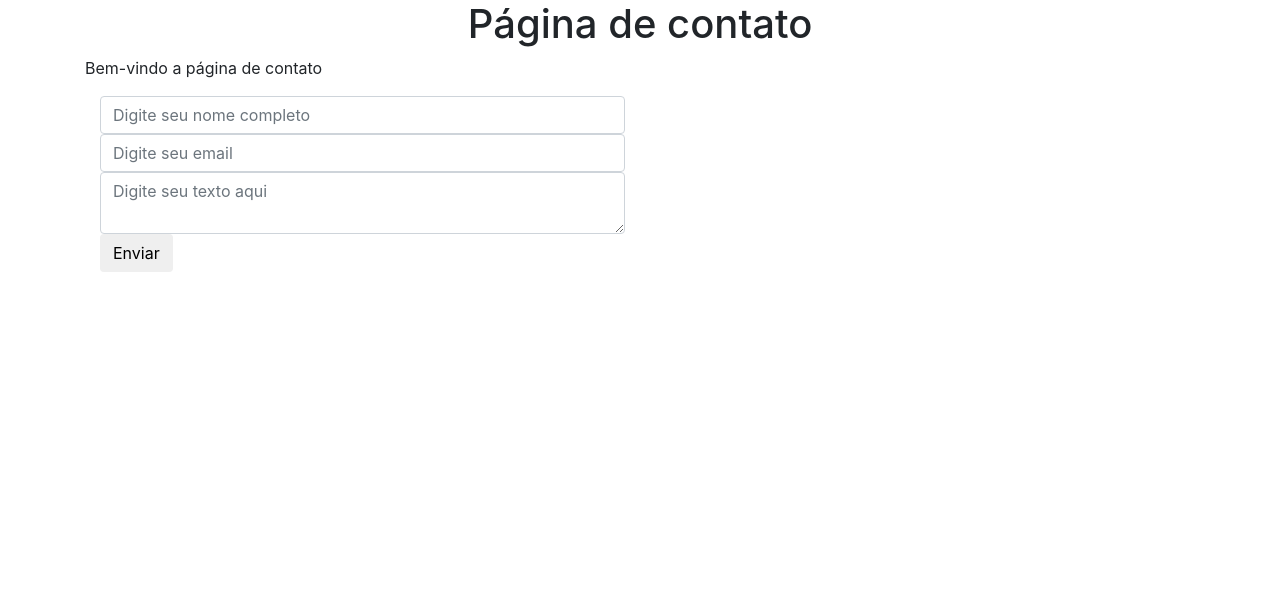
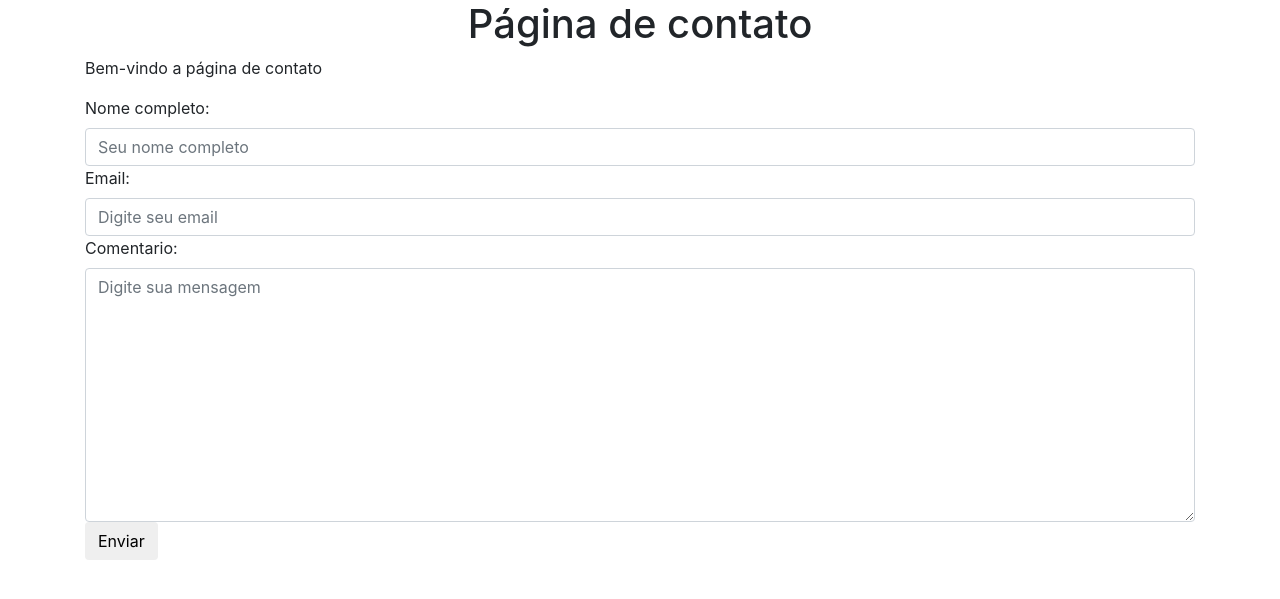
Before and after one commit to olavuwdev/django_ecommerce, a Django app: page /contact/ in a window 1280 px wide. Shown: the top 599 px of the page. Run offline with Django 5.2, Linux system fonts and the light colour scheme; some libraries are stand-ins or nearby versions.

Commit message:
Formulario de uma forma mais eficiente

```diff
--- /dev/null
+++ b/e_commerce/forms.py
@@ -0,0 +1,35 @@
+from django import forms
+
+class ContactForm(forms.Form):
+    Nome_Completo = forms.CharField(
+        error_messages={'required' : 'Nome completo é obrigatorio!'},
+            widget=forms.TextInput(
+                attrs={
+                        "class": "form-control",
+                        "placeholder": "Seu nome completo"
+                    }
+                )
+            )
+    email = forms.EmailField(
+        error_messages={'required' : 'Informe um email valido'},
+        widget=forms.EmailInput(
+            attrs={
+                    "class": "form-control",
+                    "placeholder": "Digite seu email"
+                }
+            )
+        )
+    comentario = forms.CharField(
+        error_messages={'required' : 'Texto é obrigatorio!'},
+        widget=forms.Textarea(
+            attrs={
+                    "class": "form-control",
+                    "placeholder": "Digite sua mensagem"
+                }
+            )
+    )
+    def clean_email(self):
+        email = self.cleaned_data.get('email')
+        if not "gmail.com" in email:
+            raise forms.ValidationError("O email deve ser gmail.com")
+        return email
--- a/e_commerce/views.py
+++ b/e_commerce/views.py
@@ -1,5 +1,8 @@
 from django.http import HttpResponse
 from django.shortcuts import render
+
+from .forms import ContactForm
+
 def home_page(request):
     context = {
         "title": "Página principal",
@@ -15,10 +18,12 @@ def about_page(request):
     return render(request, "about/view.html", context)
 
 def contact_page(request):
+    contact_form = ContactForm(request.POST or None)
     context = {
         "title": "Página de contato",
-        "content": "Bem-vindo a página de contato"
+        "content": "Bem-vindo a página de contato",
+        "form": contact_form
     }
-    if request.method == "POST":
-        print(request.POST)
+    if contact_form.is_valid():
+        print(contact_form.cleaned_data)
     return render(request, "contact/view.html", context)
--- a/templates/contact/view.html
+++ b/templates/contact/view.html
@@ -14,15 +14,13 @@
         <div class='text-center'>
             <h1>{{ title }}</h1>
         </div>
-   <div class='container'>
+        <div class='container'>
             <div class='row'>
                 <div class='col'>
-                    <p>{{ content }}</p>
+                    <p>{{ content }}</p
                     <div class='col-sm-6 col-12'>
                     <form method='POST'> {% csrf_token %}
-                        <input type='text' class='form-control' name='fullname 'placeholder='Digite seu nome completo'>
-                        <input type='email' class='form-control' name='email' placeholder='Digite seu email'>
-                        <textarea name='content' class='form-control' placeholder='Digite seu texto aqui'></textarea>
+                        {{ form }}
                         <button type='submit' class='btn btn-default'>Enviar</button>
                     </form>
                     </div>
@@ -35,4 +33,4 @@
         <script src="https://cdnjs.cloudflare.com/ajax/libs/popper.js/1.14.3/umd/popper.min.js" integrity="sha384-ZMP7rVo3mIykV+2+9J3UJ46jBk0WLaUAdn689aCwoqbBJiSnjAK/l8WvCWPIPm49" crossorigin="anonymous"></script>
         <script src="https://stackpath.bootstrapcdn.com/bootstrap/4.1.3/js/bootstrap.min.js" integrity="sha384-ChfqqxuZUCnJSK3+MXmPNIyE6ZbWh2IMqE241rYiqJxyMiZ6OW/JmZQ5stwEULTy" crossorigin="anonymous"></script>
     </body>
-</html>
+</html
```
